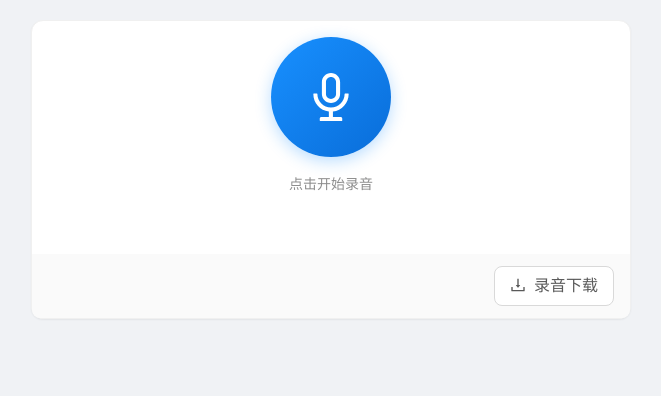
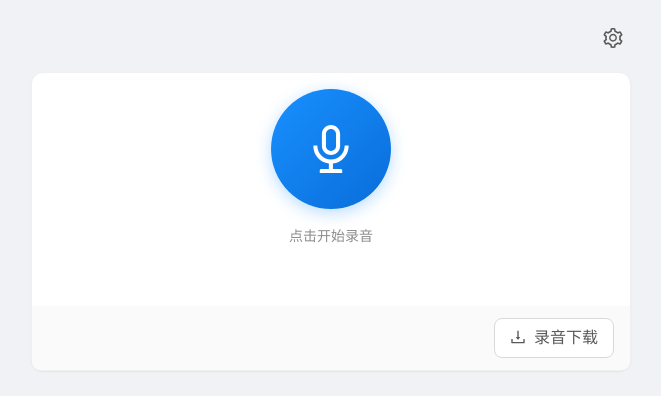
Before and after one commit to a386572631/speaker-recognize, a Vue app in the folder frontend/: page / in a window 1280 px wide. Shown: the top 396 px of the page, without its empty margins (309-970 px from the left). Built offline with nearby package versions, Linux system fonts and the light colour scheme.

Commit message:
添加说话人数配置

```diff
--- a/frontend/src/App.vue
+++ b/frontend/src/App.vue
@@ -1,5 +1,8 @@
 <template>
   <div class="app-container">
+    <div class="header-setting">
+      <SettingOutlined class="setting-icon" @click="showSettings = true" />
+    </div>
     <div class="main-content">
       <a-card class="function-card transcribe-card">
         <div class="transcribe-section">
@@ -63,6 +66,18 @@
     <div v-if="isRecognizing" class="recognizing-bar">
       识别中<span class="dots">...</span>
     </div>
+
+    <a-modal
+      v-model:open="showSettings"
+      title="设置"
+      :footer="null"
+      @ok="showSettings = false"
+    >
+      <div class="setting-item">
+        <span class="setting-label">说话人人数：</span>
+        <a-slider v-model:value="numSpeakerSetting" :min="1" :max="5" :marks="{1:'1',2:'2',3:'3',4:'4',5:'5'}" />
+      </div>
+    </a-modal>
   </div>
 </template>
 
@@ -74,7 +89,8 @@ import {
   StopOutlined,
   PauseOutlined,
   CaretRightOutlined,
-  LoadingOutlined
+  LoadingOutlined,
+  SettingOutlined
 } from '@ant-design/icons-vue'
 import MicButton from './components/MicButton.vue'
 import ResultList from './components/ResultList.vue'
@@ -96,6 +112,8 @@ const fullAudioSegments = ref([])
 const pendingTranscripts = ref([])
 const transcriptTimer = ref(null)
 const MAX_TRANSCRIPT_INTERVAL = 2000
+const showSettings = ref(false)
+const numSpeakerSetting = ref(2)
 
 const summary = ref({
   visible: false,
@@ -235,6 +253,7 @@ async function identifySpeaker(index) {
   try {
     const formData = new FormData()
     formData.append('file', fullRecordedBlob.value, 'audio.wav')
+    formData.append('num_speaker', numSpeakerSetting.value)
 
     const response = await fetch(`${getBaseUrl()}/transcribe`, {
       method: 'POST',
@@ -620,6 +639,36 @@ onUnmounted(() => {
   padding: 20px;
 }
 
+.header-setting {
+  max-width: 600px;
+  margin: 0 auto 16px;
+  display: flex;
+  justify-content: flex-end;
+}
+
+.setting-icon {
+  font-size: 20px;
+  cursor: pointer;
+  color: #595959;
+  padding: 8px;
+  border-radius: 4px;
+  transition: all 0.3s;
+}
+
+.setting-icon:hover {
+  color: #1890ff;
+  background: #f0f0f0;
+}
+
+.setting-item {
+  padding: 8px 0;
+}
+
+.setting-label {
+  font-size: 14px;
+  color: #595959;
+}
+
 .main-content {
   max-width: 600px;
   margin: 0 auto;
```
Also changed, not shown: 2 other files (tests, documents, lock files or other folders).
